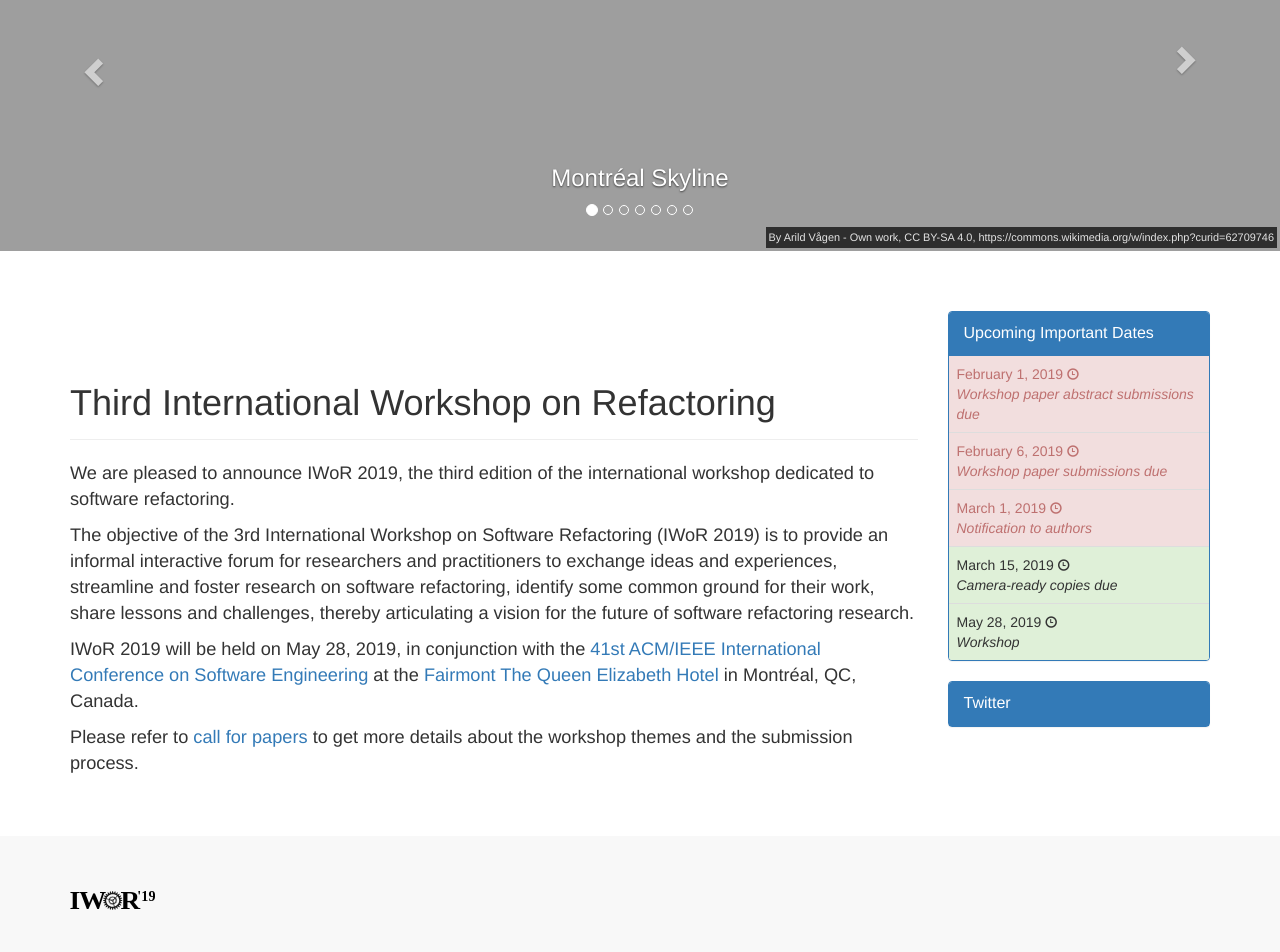
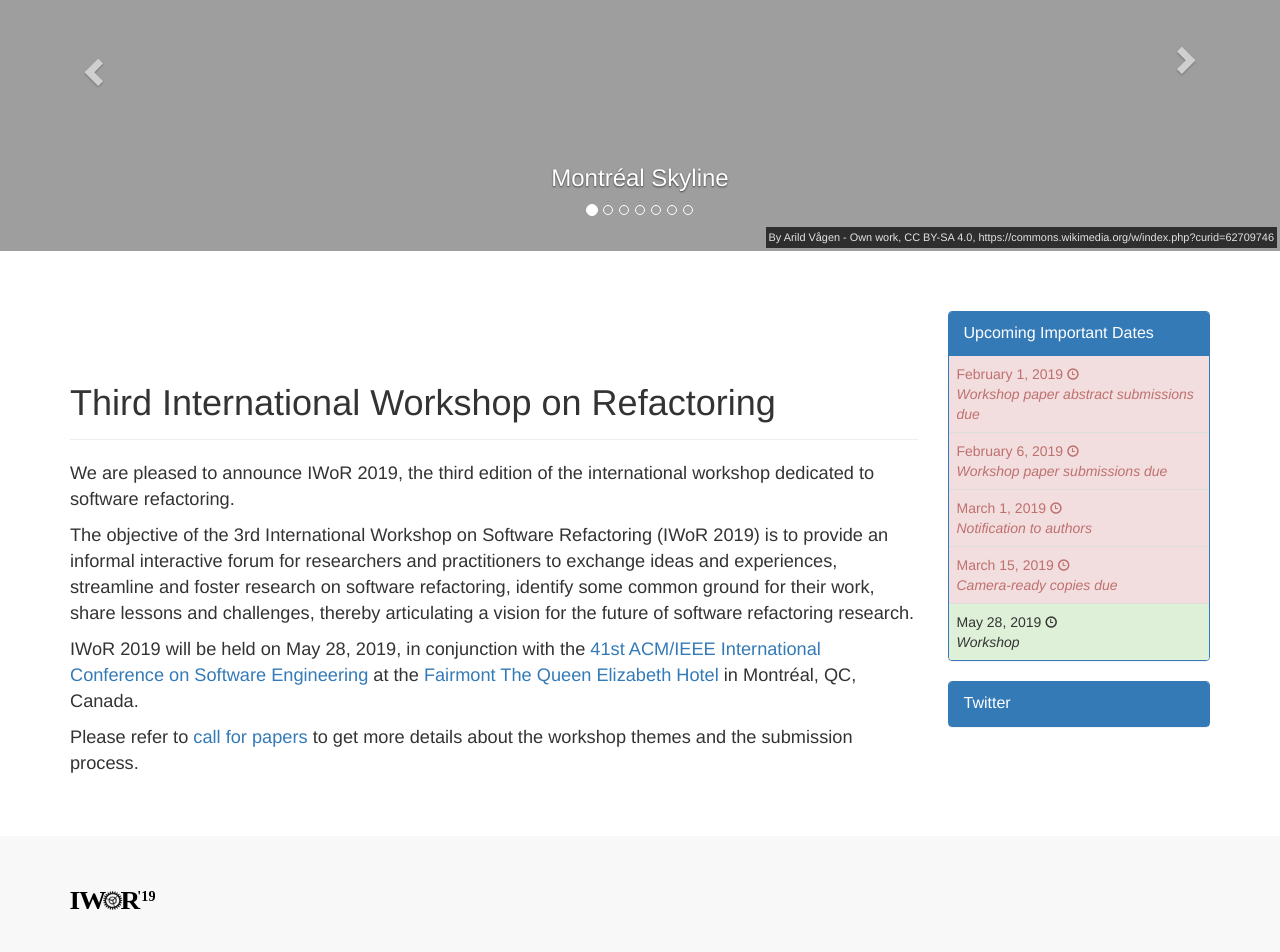
Before and after one commit to iwor/iwor2019, a Jekyll site: the page built from index.html, in a window 1280 px wide. Shown: the part 440-1392 px from the top of the page. Built offline with Jekyll 4.4.1, drawn with Linux system fonts in a browser that asks for light colours; comment, search, counter and statistics services are not loaded.

Commit message:
Camera-ready date

```diff
--- a/_includes/sidebar.html
+++ b/_includes/sidebar.html
@@ -19,7 +19,7 @@
                                 class="glyphicon glyphicon-time"></span></small></span><br />
                                 <em>Notification to authors</em> </td>
             </tr>
-            <tr class="clickable-row text-success">
+            <tr class="clickable-row past">
                 <td>March 15, 2019 <span title="" data-original-title="Timezone: AoE (UTC-12h)"><small><span
                                 class="glyphicon glyphicon-time"></span></small></span><br />
                                 <em>Camera-ready copies due</em> </td>
```
